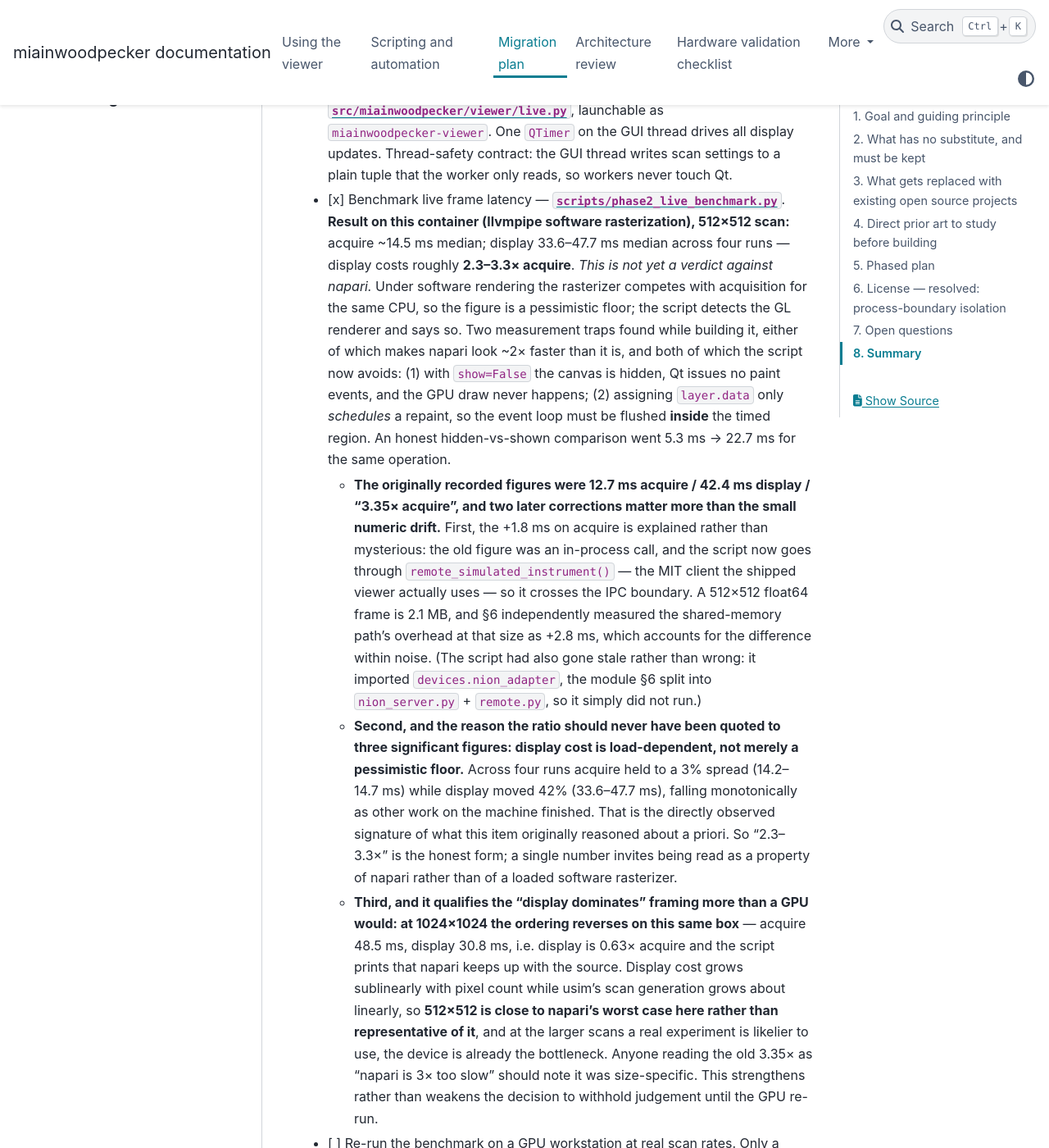
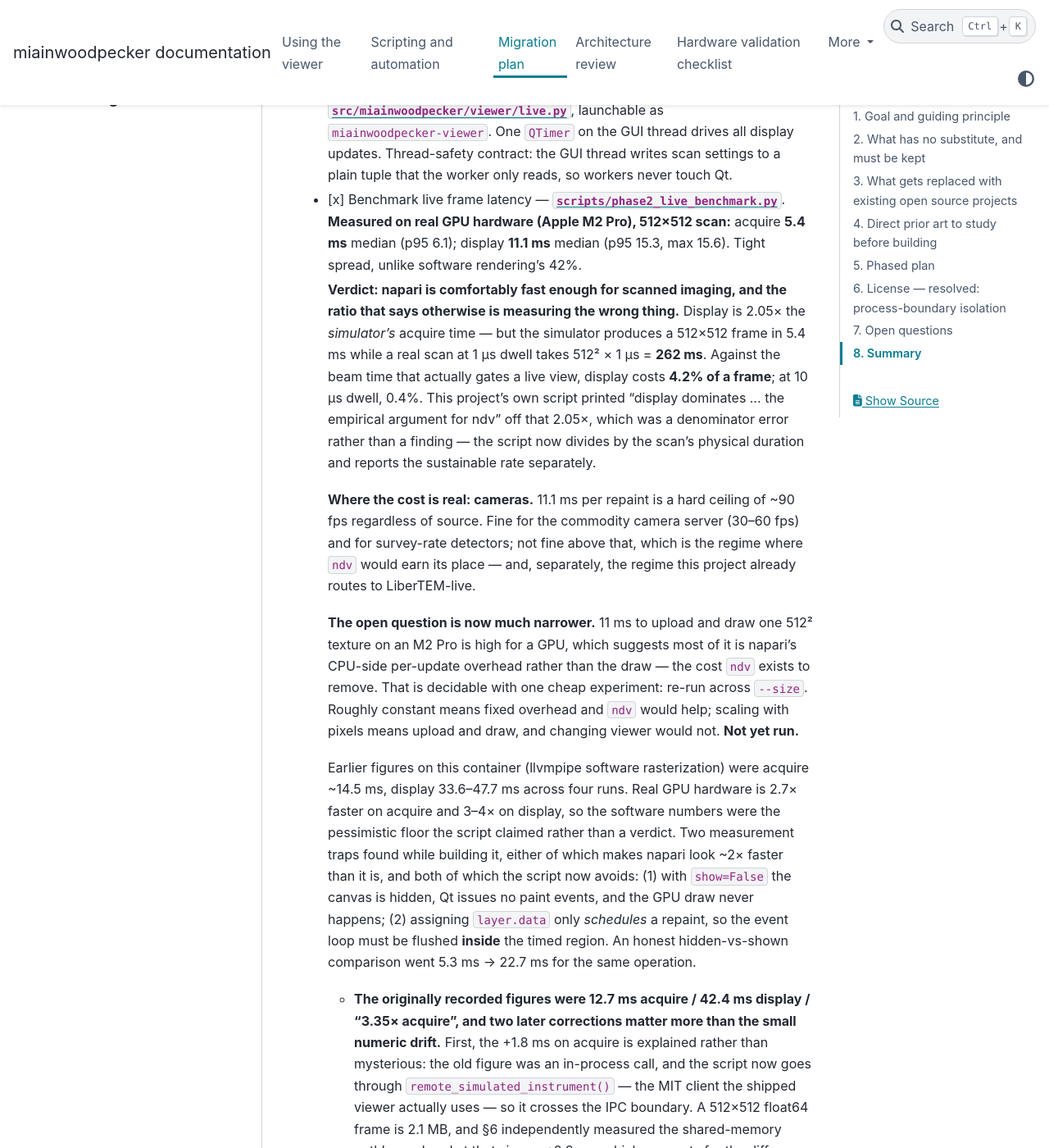
Before and after one commit to msarahan/miainwoodpecker, a Sphinx documentation site: the page built from docs/migration-plan.md, in a window 1280 px wide and 1400 px high, scrolled down 8754 px. Shown: the whole window at 82% size. Built offline with Sphinx 7.4.7 and the PyData theme 0.15.4, drawn with Linux system fonts in a browser that asks for light colours; the version number could not be read and is left out.

Commit message:
Measure live display on real GPU hardware, and fix the wrong denominator
Phase 2 has carried a placeholder since the viewer landed: every display
measurement came from llvmpipe software rasterization in a container,
which the script itself labelled a floor and refused to draw conclusions
from. An Apple M2 Pro supplied the first hardware-accelerated numbers.

512x512 scan: acquire 5.4ms median (p95 6.1), display 11.1ms median
(p95 15.3, max 15.6). Against the container's 14.5ms and 33.6-47.7ms,
real hardware is 2.7x faster on acquire and 3-4x on display, and the
spread tightens from 42% to a few percent. So the software figures were
the pessimistic floor the script claimed rather than a verdict.

The script's own verdict then fired: "display dominates on real GPU
hardware - this is the empirical argument for ndv". It is not, and the
reason is a denominator this project should have caught earlier. The
ratio divides by `acquire`, which is the *simulator* producing a 512x512
frame in 5.4ms with no beam involved. A real scan at 1us dwell takes
512^2 x 1us = 262ms. Against the beam time that actually gates a live
view, display costs 4.2% of a frame; at 10us dwell, 0.4%. The 2.05x
measured how fast the simulator is, not whether the viewer keeps up.

The verdict now divides by the scan's physical duration - which the
script already had, from --size and --dwell-us - and reports the
sustainable rate separately, because that is the number a camera-rate
source faces. 11.1ms is a hard ~90fps ceiling regardless of source:
comfortable for the commodity camera server at 30-60fps, not for
anything faster, which is the regime already routed to LiberTEM-live.

What remains open is narrower and worth stating: 11ms to upload and draw
one 512^2 texture on an M2 Pro is high for a GPU, which points at
napari's per-update CPU overhead rather than the draw - the cost ndv
exists to remove. One cheap experiment decides it, and the verdict now
names it: re-run across --size. Roughly constant means fixed overhead
and ndv would help; scaling with pixels means upload and draw, and
changing viewer would not.

Co-Authored-By: Claude Opus 5 <noreply@anthropic.com>
Claude-Session: https://claude.ai/code/session_01VVdqnD6AXw4tWB6ix1v9xN

```diff
--- a/docs/migration-plan.md
+++ b/docs/migration-plan.md
@@ -270,12 +270,40 @@ problem — read their source and docs before designing our own adapters:
   workers never touch Qt.
 - [x] Benchmark live frame latency —
   [`scripts/phase2_live_benchmark.py`](../scripts/phase2_live_benchmark.py).
-  **Result on this container (llvmpipe software rasterization), 512×512
-  scan:** acquire ~14.5 ms median; display 33.6–47.7 ms median across four
-  runs — display costs roughly **2.3–3.3× acquire**.
-  *This is not yet a verdict against napari.* Under software rendering the
-  rasterizer competes with acquisition for the same CPU, so the figure is
-  a pessimistic floor; the script detects the GL renderer and says so.
+  **Measured on real GPU hardware (Apple M2 Pro), 512×512 scan:** acquire
+  **5.4 ms** median (p95 6.1); display **11.1 ms** median (p95 15.3, max
+  15.6). Tight spread, unlike software rendering's 42%.
+
+  **Verdict: napari is comfortably fast enough for scanned imaging, and
+  the ratio that says otherwise is measuring the wrong thing.** Display
+  is 2.05× the *simulator's* acquire time — but the simulator produces a
+  512×512 frame in 5.4 ms while a real scan at 1 µs dwell takes
+  512² × 1 µs = **262 ms**. Against the beam time that actually gates a
+  live view, display costs **4.2% of a frame**; at 10 µs dwell, 0.4%.
+  This project's own script printed "display dominates … the empirical
+  argument for ndv" off that 2.05×, which was a denominator error rather
+  than a finding — the script now divides by the scan's physical duration
+  and reports the sustainable rate separately.
+
+  **Where the cost is real: cameras.** 11.1 ms per repaint is a hard
+  ceiling of ~90 fps regardless of source. Fine for the commodity camera
+  server (30–60 fps) and for survey-rate detectors; not fine above that,
+  which is the regime where `ndv` would earn its place — and, separately,
+  the regime this project already routes to LiberTEM-live.
+
+  **The open question is now much narrower.** 11 ms to upload and draw
+  one 512² texture on an M2 Pro is high for a GPU, which suggests most of
+  it is napari's CPU-side per-update overhead rather than the draw — the
+  cost `ndv` exists to remove. That is decidable with one cheap
+  experiment: re-run across `--size`. Roughly constant means fixed
+  overhead and `ndv` would help; scaling with pixels means upload and
+  draw, and changing viewer would not. **Not yet run.**
+
+  Earlier figures on this container (llvmpipe software rasterization)
+  were acquire ~14.5 ms, display 33.6–47.7 ms across four runs. Real GPU
+  hardware is 2.7× faster on acquire and 3–4× on display, so the software
+  numbers were the pessimistic floor the script claimed rather than a
+  verdict.
   Two measurement traps found while building it, either of which makes
   napari look ~2× faster than it is, and both of which the script now
   avoids: (1) with `show=False` the canvas is hidden, Qt issues no paint
```
Also changed, not shown: changelog.md (+13 -0 lines), 1 other file.
